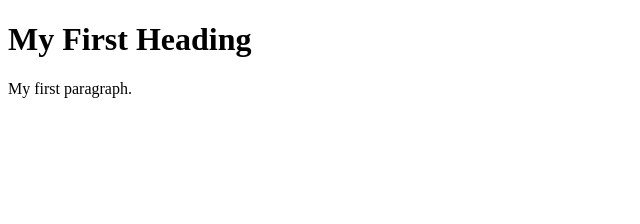
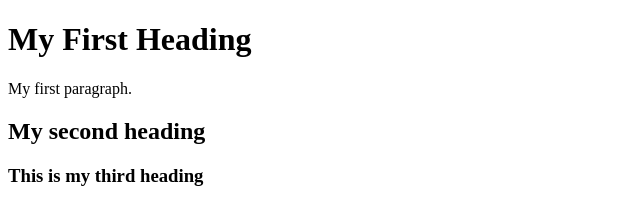
Before and after one commit to rohit-ht-123/test-app, a plain HTML site: page index.html in a window 1280 px wide. Shown: the whole page, without its empty margins (0-640 px from the left). Drawn offline with Linux system fonts and the light colour scheme.

Commit message:
Second commit

```diff
--- a/index.html
+++ b/index.html
@@ -4,6 +4,7 @@
 
 <h1>My First Heading</h1>
 <p>My first paragraph.</p>
-
+<h2>My second heading</h2>
+    <h3>This is my third heading</h3>
 </body>
 </html>
```
